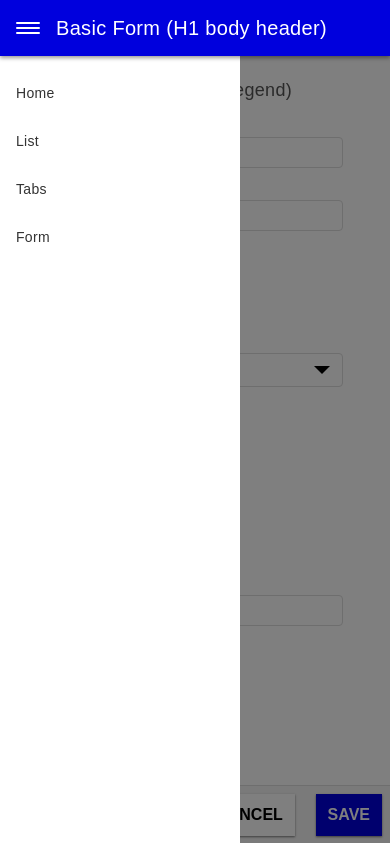
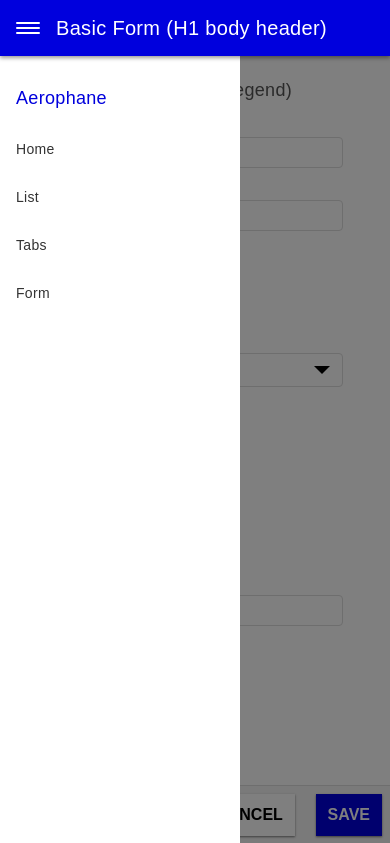
Before and after one commit to chrisbroski/aerophane, a website: page template_src/www/form/form.html in a window 390 px wide. Both pictures are taken after a click on the button 28 px from the left and 28 px from the top of the page. Shown: the top 843 px of the page. Drawn offline with Linux system fonts and the light colour scheme; some packages are replaced by stand-ins of ours.

Commit message:
fixed main menu bugs

```diff
--- a/template_src/www/inc/Aerophane.css
+++ b/template_src/www/inc/Aerophane.css
@@ -162,6 +162,7 @@
 }
 
 body > nav#main {
+    padding-top: 56px;
     position: fixed;
     top: 0; bottom: 0; left: 0;
     overflow: hidden;
--- a/template_src/www/inc/Aerophane.js
+++ b/template_src/www/inc/Aerophane.js
@@ -128,10 +128,15 @@
 
         document.body.appendChild(navNav);
 
-        touchclick(document.querySelector("body > header button:first-child"), function () {
-            document.querySelector("body > nav#main").style.width = "240px";
-            document.getElementById("matte").style.display = "block";
-            manipulateClassNames("add", document.body, "stop-scrolling");
+        touchclick(navButton, function () {
+            var mainNav = document.querySelector("body > nav#main");
+            if (mainNav.style.width === "240px") {
+                clearDialogs();
+            } else {
+                mainNav.style.width = "240px";
+                document.getElementById("matte").style.display = "block";
+                manipulateClassNames("add", document.body, "stop-scrolling");
+            }
         });
     }
 
```
